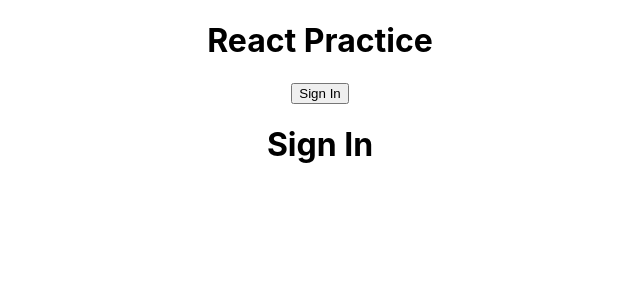
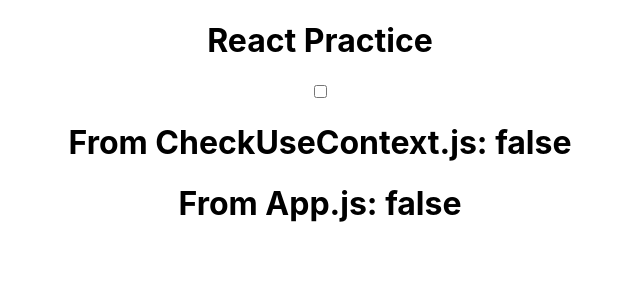
Before and after one commit to kjh311/real-react-app, a React (Create React App) app: page / in a window 1280 px wide. Shown: the top 300 px of the page, without its empty margins (320-960 px from the left). Built offline with nearby package versions, Linux system fonts and the light colour scheme.

Commit message:
UseContext

```diff
--- a/src/App.js
+++ b/src/App.js
@@ -14,15 +14,15 @@ import DogPic from "./DogPic";
 import CatPic from "./CatPic";
 import StarWars from "./StarWars";
 import Calculator from "./Calculator";
-import SignInButton from "./SignInButton";
+import CheckUseContext from "./CheckUseContext";
 
 export const Context = React.createContext();
 
 function App() {
-  const [signedIn, setSignedIn] = useState(false);
+  const [checked, setChecked] = useState(false);
 
   return (
-    <Context.Provider value={[signedIn, setSignedIn]}>
+    <Context.Provider value={[checked, setChecked]}>
       <div className="App">
         <h1>React Practice</h1>
         {/* <Test /> */}
@@ -38,8 +38,8 @@ function App() {
         {/* <CatPic /> */}
         {/* <StarWars /> */}
         {/* <Calculator /> */}
-        <SignInButton />
-        <h1>{signedIn ? "Sign Out" : "Sign In"}</h1>
+        <CheckUseContext />
+        <h1>{`From App.js: ${checked}`}</h1>
       </div>
     </Context.Provider>
   );
--- /dev/null
+++ b/src/CheckUseContext.js
@@ -0,0 +1,17 @@
+import React, { useState, useContext } from "react";
+import { Context } from "./App";
+
+export default function CheckUseContext() {
+  const [checked, setChecked] = useContext(Context);
+
+  const handleCheck = () => {
+    setChecked(!checked);
+  };
+
+  return (
+    <div>
+      <input type="checkbox" checked={checked} onChange={handleCheck} />
+      <h1>{`From CheckUseContext.js: ${checked}`}</h1>
+    </div>
+  );
+}
```
Also changed, not shown: src/ItemList2.js (added, +39 -0 lines), src/NameContext.js (added, +17 -0 lines).
